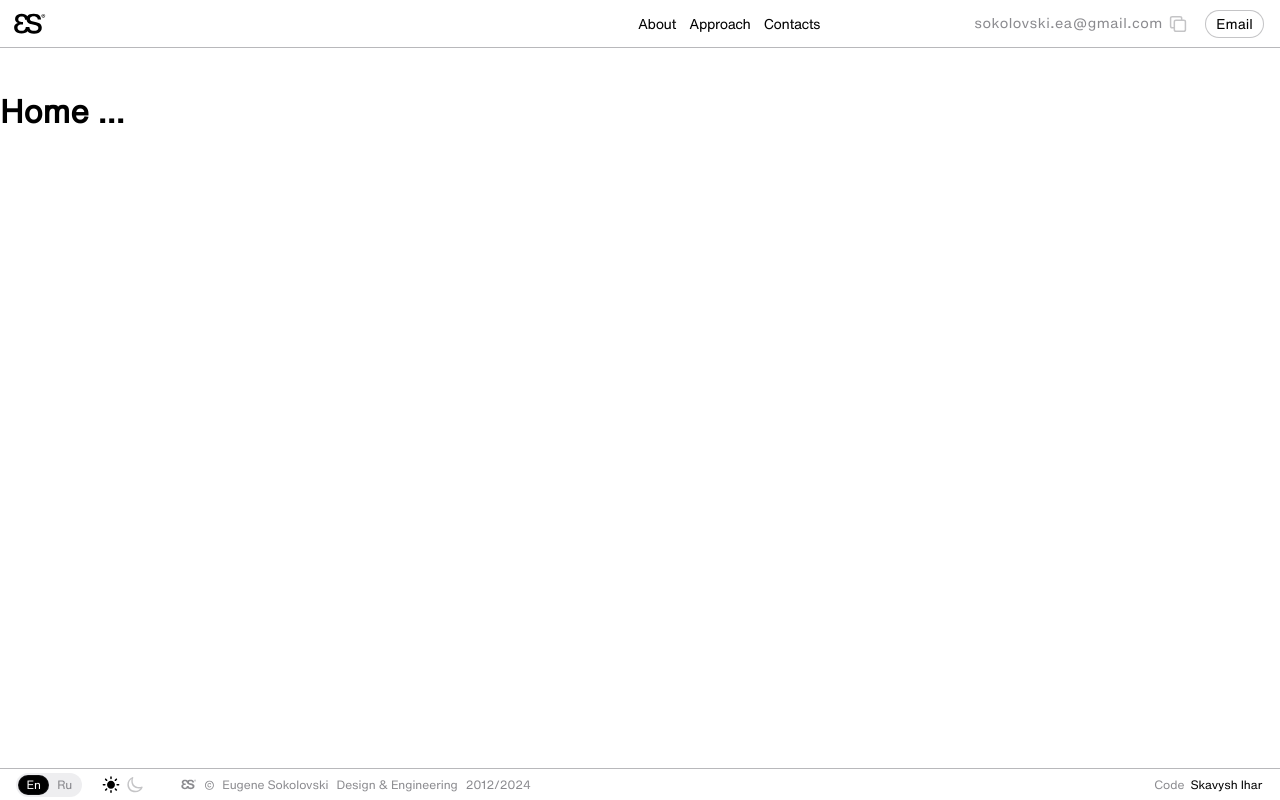
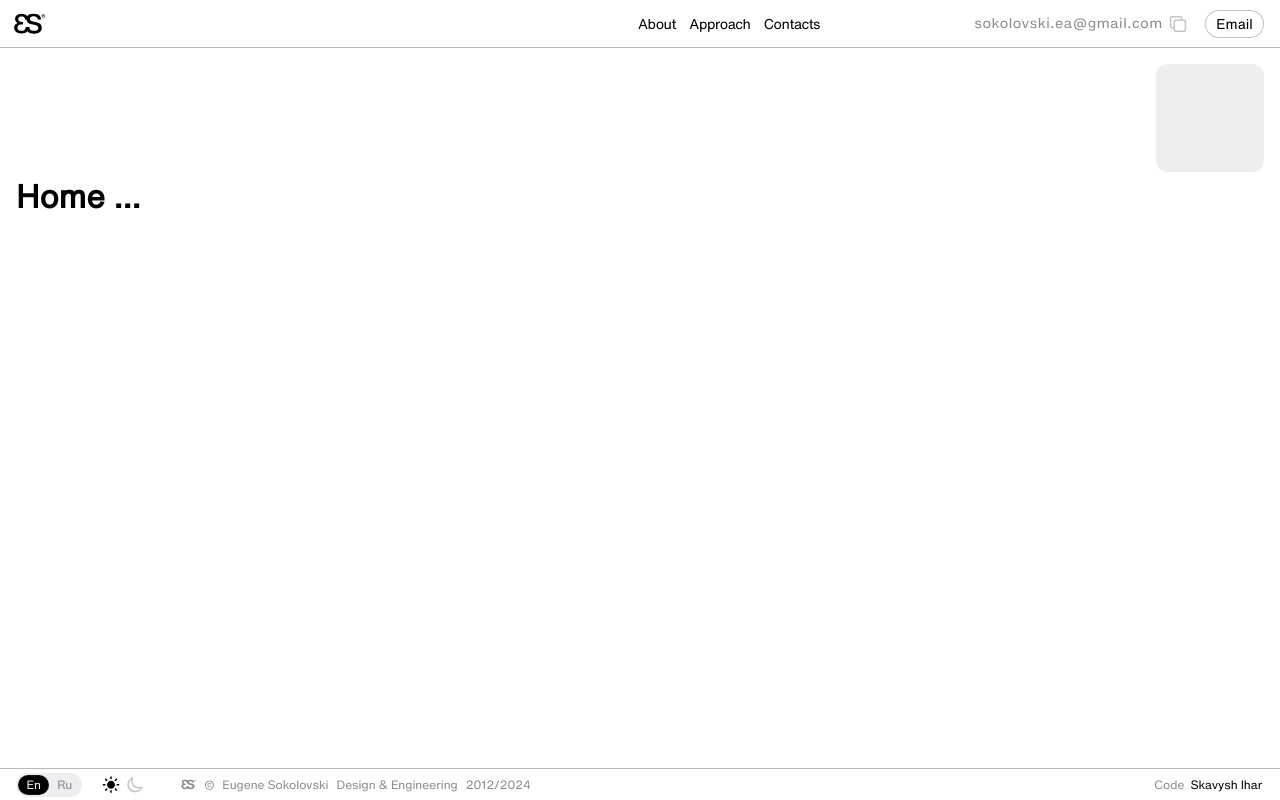
Before and after one commit to Igogoblin/se, a React (Vite) app in the folder se/: page / in a window 1280 px wide. Built offline with nearby package versions, Linux system fonts and the light colour scheme; a web font is replaced by a local one.

Commit message:
feat: add ru text in about page

```diff
--- a/se/src/App.css
+++ b/se/src/App.css
@@ -290,6 +290,7 @@ button.email__btn {
   }
   .email {
     width: 86px;
+    justify-content: end;
   }
 }
 @media screen and (max-width: 600px) {
@@ -372,6 +373,7 @@ button.email__btn {
 }
 .menu.open {
   right: 0;
+  text-align: center;
 }
 .overflow-hidden {
   overflow: hidden;
@@ -397,7 +399,42 @@ button.email__btn {
 }
 
 /* finish burger menu ----------- */
-
+/* start main page ---------------------------------------------------------- */
+.wrapper {
+  max-width: calc(100vw - 32px);
+  width: 100%;
+  height: 100%;
+  padding-top: 64px;
+  margin: 0 auto;
+  display: flex;
+  flex-direction: column;
+}
+.main__head {
+  width: 100%;
+  height: 25%;
+  display: flex;
+  justify-content: space-between;
+  /* border: 1px solid black; */
+}
+/* .main__head div {
+  width: 20%;
+} */
+.head-awards {
+  display: flex;
+  justify-content: end;
+}
+.head-awards__block {
+  display: flex;
+  width: 108px;
+  height: 108px;
+  /* padding: 4px 8px 8px 8px; */
+  /* flex-direction: column;
+  align-items: flex-start;
+  gap: 4px; */
+  border-radius: 12px;
+  background: rgba(118, 118, 128, 0.12);
+}
+/* finish main page ---------------------------------------------------------- */
 /* start about -------------------------------------- */
 .about {
   position: relative;
@@ -569,6 +606,7 @@ button.email__btn {
   color: rgba(0, 0, 0, 1);
   /* margin-bottom: 32px; */
 }
+
 .approach__title-container {
   margin-bottom: 16px;
 }
@@ -613,10 +651,11 @@ li::before {
   letter-spacing: -0.4px;
   color: rgba(0, 0, 0, 1);
 }
-.approach__dark {
+.approach__dark .approach__title-container,
+.approach__dark .approach__rule,
+.approach__dark .approach__rule-list {
   color: white;
 }
-
 @media screen and (max-width: 1512px) {
   .approach__container {
     max-width: 748px;
--- a/se/src/components/footer/Footer.jsx
+++ b/se/src/components/footer/Footer.jsx
@@ -47,7 +47,9 @@ const Footer = () => {
                 theme.theme === "dark"
                   ? "footer__content-dark footer__text-opacity"
                   : ""
-              } ${theme.language === "ru" ? "footer__text-ru" : ""}`}
+              } ${
+                theme.language === "ru" ? "footer__text-ru padding-top" : ""
+              }`}
             >
               <span className="footer__text-name">
                 {theme.language === "en"
@@ -66,7 +68,7 @@ const Footer = () => {
       </div>
       <div
         className={`footer__coder ${theme.theme === "dark" ? "coder" : ""} ${
-          theme.language === "ru" ? "text__ru-footer" : ""
+          theme.language === "ru" ? "text__ru-footer padding-top" : ""
         }`}
       >
         <span>{theme.language === "en" ? "Code" : "Код"}</span>
--- a/se/src/components/footer/style.css
+++ b/se/src/components/footer/style.css
@@ -142,7 +142,7 @@
   letter-spacing: 0.45px;
   color: rgba(0, 0, 0, 1);
 }
-@media screen and (max-width: 768px) {
+@media screen and (max-width: 840px) {
   .footer__content {
     justify-content: start;
   }
@@ -163,7 +163,7 @@
     /* margin: 0 4px; */
   }
 }
-@media screen and (max-width: 600px) {
+@media screen and (max-width: 605px) {
   .footer__buttons,
   .footer__text-name {
     display: none;
--- a/se/src/components/mode/Mode.jsx
+++ b/se/src/components/mode/Mode.jsx
@@ -38,7 +38,7 @@ const Mode = () => {
       <div
         className={`mode__language ${
           theme.theme === "dark" ? "mode__language-dark" : ""
-        }`}
+        } ${theme.language === "ru" ? "mode__language-ru" : ""}`}
         onClick={() => changeLanguage(isMode ? "ru" : "en")}
       >
         <div
--- a/se/src/components/mode/style.css
+++ b/se/src/components/mode/style.css
@@ -23,6 +23,9 @@
   border: none;
   padding: 2px;
   position: relative;
+}
+.mode__language-ru {
+  padding: 3px 2px 2px 3px;
 }
 .mode__language-dark {
   background: rgba(190, 192, 194, 0.29);
@@ -77,7 +80,7 @@
 .coder span {
   color: white;
 }
-@media screen and (max-width: 768px) {
+@media screen and (max-width: 600px) {
   .mode__language {
     width: 76px;
     height: 28px;
--- a/se/src/pages/Contacts.jsx
+++ b/se/src/pages/Contacts.jsx
@@ -125,9 +125,18 @@ const Contacts = () => {
             {theme.language === "en" ? "Collaborate" : "Сотрудничать"}
           </button>
           <div className="contacts__social">
-            <img src={behance} alt="behance" className="contacts__behance" />
-            <img src={lindendin} alt="linkedin" />
-            <img src={dribbble} alt="dribbble" />
+            <a href="https://www.behance.net/eugenesokolovski" target="_blank">
+              <img src={behance} alt="behance" className="contacts__behance" />
+            </a>
+            <a
+              href="https://www.linkedin.com/in/eugene-sokolovski/"
+              target="_blank"
+            >
+              <img src={lindendin} alt="linkedin" />
+            </a>
+            <a href="https://dribbble.com/eugenesokolovski" target="_blank">
+              <img src={dribbble} alt="dribbble" />
+            </a>
           </div>
         </div>
       </div>
--- a/se/src/pages/Home.jsx
+++ b/se/src/pages/Home.jsx
@@ -1,12 +1,23 @@
-// import Layout from "./Layout";
-
 import { useSelector } from "react-redux";
 
 const Home = () => {
   const theme = useSelector((state) => state.mode.theme);
   return (
-    <main className="page">
-      <h1 style={{ color: theme === "dark" ? "white" : "black" }}>Home ...</h1>
+    <main>
+      <div className="wrapper">
+        <div className="main__head">
+          <div className="head-user"></div>
+          <div className="head-profession"></div>
+          <div className="head-work"></div>
+          <div className="head-services"></div>
+          <div className="head-awards">
+            <div className="head-awards__block"></div>
+          </div>
+        </div>
+        <h1 style={{ color: theme === "dark" ? "white" : "black" }}>
+          Home ...
+        </h1>
+      </div>
     </main>
   );
 };
```
Also changed, not shown: se/src/pages/About.jsx (+47 -9 lines), 1 other file (tests, documents, lock files or other folders).
